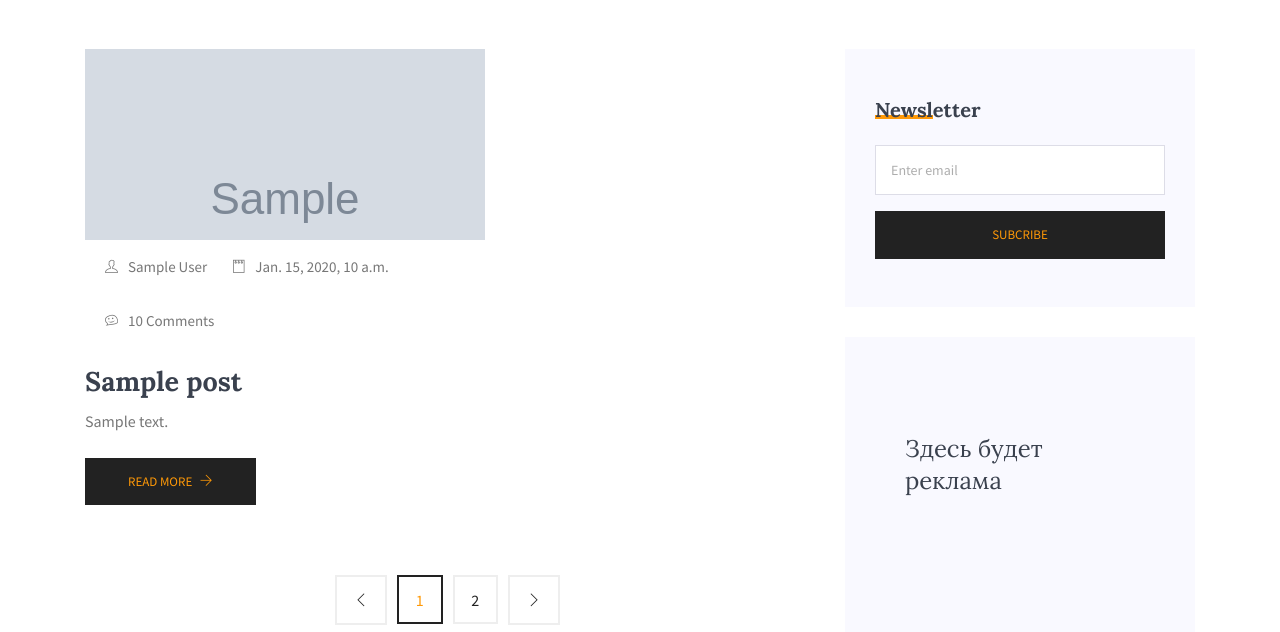
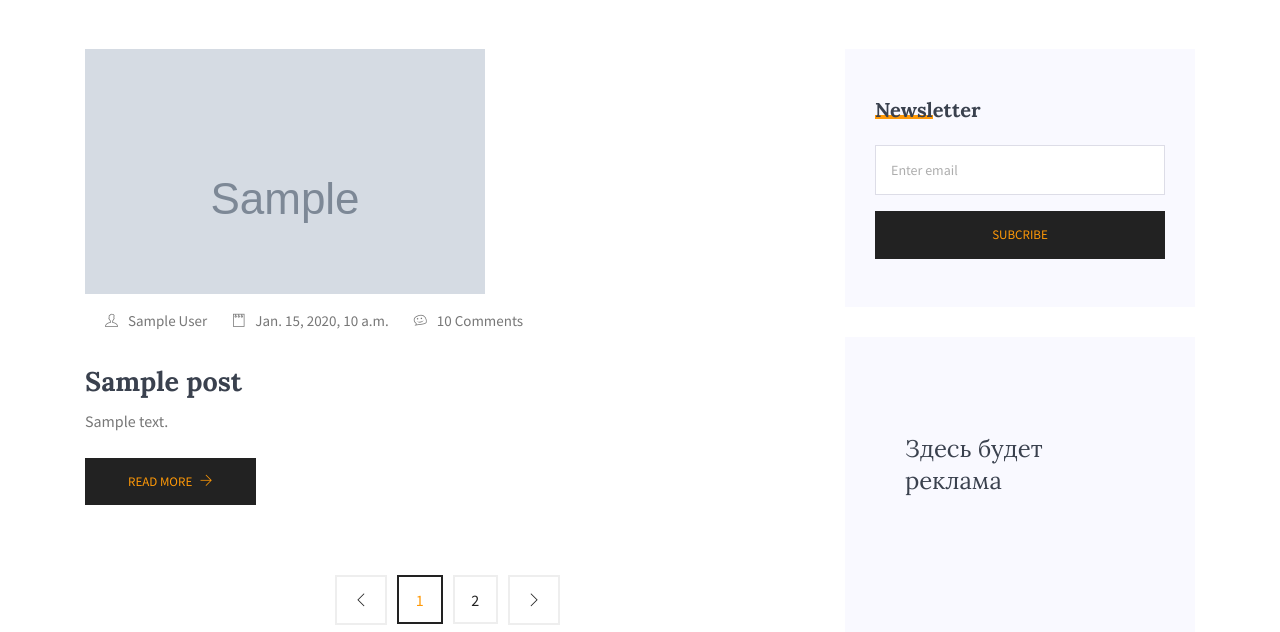
Before and after one commit to AlexRikka/devman_sensive_blog, a Django app: template templates/index.html in a window 1280 px wide. Shown: the part 1566-2198 px from the top of the page. Run offline with Django 3.2, Linux system fonts and the light colour scheme; the template is opened without the code that fills it: most values are stand-ins (such as "Sample title", 1, 10 or a date in 2020); grey boxes marked "Sample" are stand-in pictures; parts of the project's set-up code (start-up, migrations or seed data) failed here and were passed over; some libraries are stand-ins or nearby versions.

Commit message:
fix card max-width

```diff
--- a/templates/index.html
+++ b/templates/index.html
@@ -91,7 +91,7 @@
                 <div class="single-recent-blog-post">
                   <div class="thumb">
                     <img class="img-fluid" src="{{post.image_url}}"} alt="">
-                    <ul class="thumb-info">
+                    <ul class="thumb-info" style="max-width: 550px">
                       <li><a href="#"><i class="ti-user"></i>{{post.author}}</a></li>
                       <li><a href="#"><i class="ti-notepad"></i>{{post.published_at}}</a></li>
                       <li><a href="#"><i class="ti-themify-favicon"></i>{{post.comments_amount}} Comments</a></li>
```
